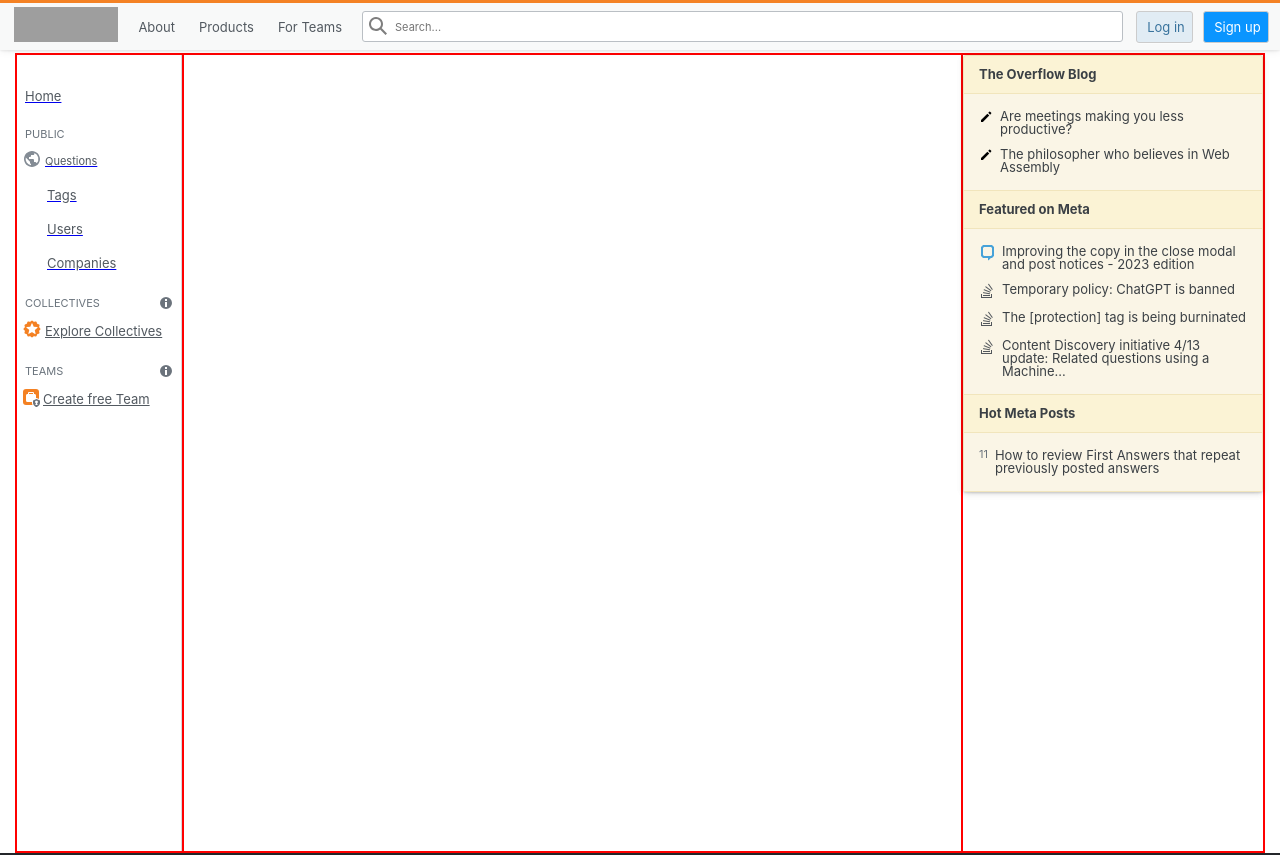
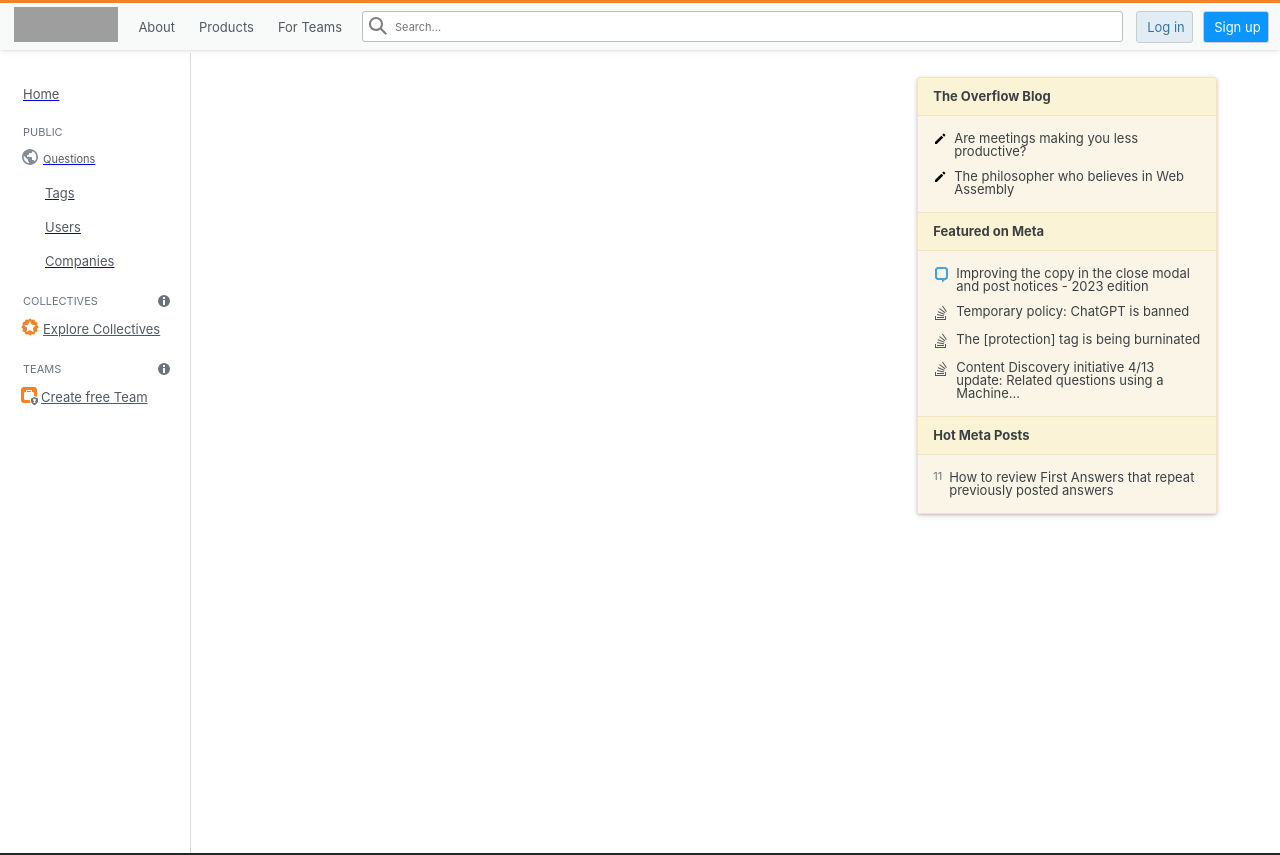
Before and after one commit to codestates-seb/seb43_pre_008, a React (Create React App) app in the folder client/: page /question in a window 1280 px wide. Shown: the top 855 px of the page. Built offline with nearby package versions, Linux system fonts and the light colour scheme; no server answers; grey boxes are pictures that could not be loaded.

Commit message:
design : 질문상세페이지 구조

```diff
--- a/client/src/pages/Question.jsx
+++ b/client/src/pages/Question.jsx
@@ -1,9 +1,87 @@
-import Layout from "../share/Layout";
+import Header from "../share/Header";
+import Sidebar from "../share/Sidebar";
+import Footer from "../share/Footer";
+import styled from "styled-components";
+import Nav from "../share/Nav";
+//import { useNavigate } from "react-router-dom";
+import axios from "axios";
+import { useState, useEffect } from "react";
+
+/** 2023/04/18 - 전체 영역 컴포넌트 - by 박수범 */
+const LayoutArea = styled.div`
+  display: flex;
+  justify-content: center;
+  width: 100%;
+  min-height: auto;
+`;
+/** 2023/04/18 - 전체 레이아웃 레이아웃 컴포넌트 - by 박수범 */
+const LayoutContainer = styled.div`
+  display: flex;
+  width: 1250px;
+  min-height: 100vh;
+`;
+/** 2023/04/18 - 사이드바 레이아웃 컴포넌트 - by 박수범 */
+const SidebarContainer = styled.div`
+  margin-top: 24px;
+  width: 30%;
+  min-height: 100%;
+`;
+/** 2023/04/18 - 네비 레이아웃 컴포넌트 - by 박수범 */
+const NavContainer = styled.div`
+  width: 190px;
+  min-height: 100%;
+`;
+/** 2023/04/18 - 컨텐츠 레이아웃 컴포넌트 - by 박수범 */
+const ContentsContainer = styled.div`
+  width: 80%;
+  max-width: 726px;
+  min-height: 100%;
+  padding: 24px 16px;
+`;
+const ContentsHeader = styled.div`
+  min-height: 45px;
+  display: flex;
+  -webkit-box-align: center;
+  align-items: center;
+  -webkit-box-pack: justify;
+  justify-content: space-between;
+`;
+
 export default function Question() {
+  //const navigate = useNavigate();
+  /** 2023/04/20 - 질문리스트를 관리하는 state - by 박수범 */
+  const [questionData, setQuestionData] = useState([]);
+
+  /** 2023/04/20 - 렌더링 시 질문리스트들을 받아오는 함수 - by 박수범 */
+  useEffect(() => {
+    axios.get("http://localhost:4000/discussions").then((res) => {
+      setQuestionData(res.data);
+    });
+  }, []);
+  console.log(questionData);
+
+  /** 2023/04/18 - Ask 버튼 클릭 시 질문작성페이지로 이동하는 함수 - by 박수범 */
+  /*const AskBtnHandler = () => {
+    navigate("/ask");
+  };*/
+
   return (
     <div>
-      <Layout />
-      질문상세 페이지 입니다.
+      <LayoutArea>
+        <Header />
+        <LayoutContainer>
+          <NavContainer>
+            <Nav />
+          </NavContainer>
+          <ContentsContainer>
+            <ContentsHeader />
+          </ContentsContainer>
+          <SidebarContainer>
+            <Sidebar />
+          </SidebarContainer>
+        </LayoutContainer>
+      </LayoutArea>
+      <Footer />
     </div>
   );
 }
```
